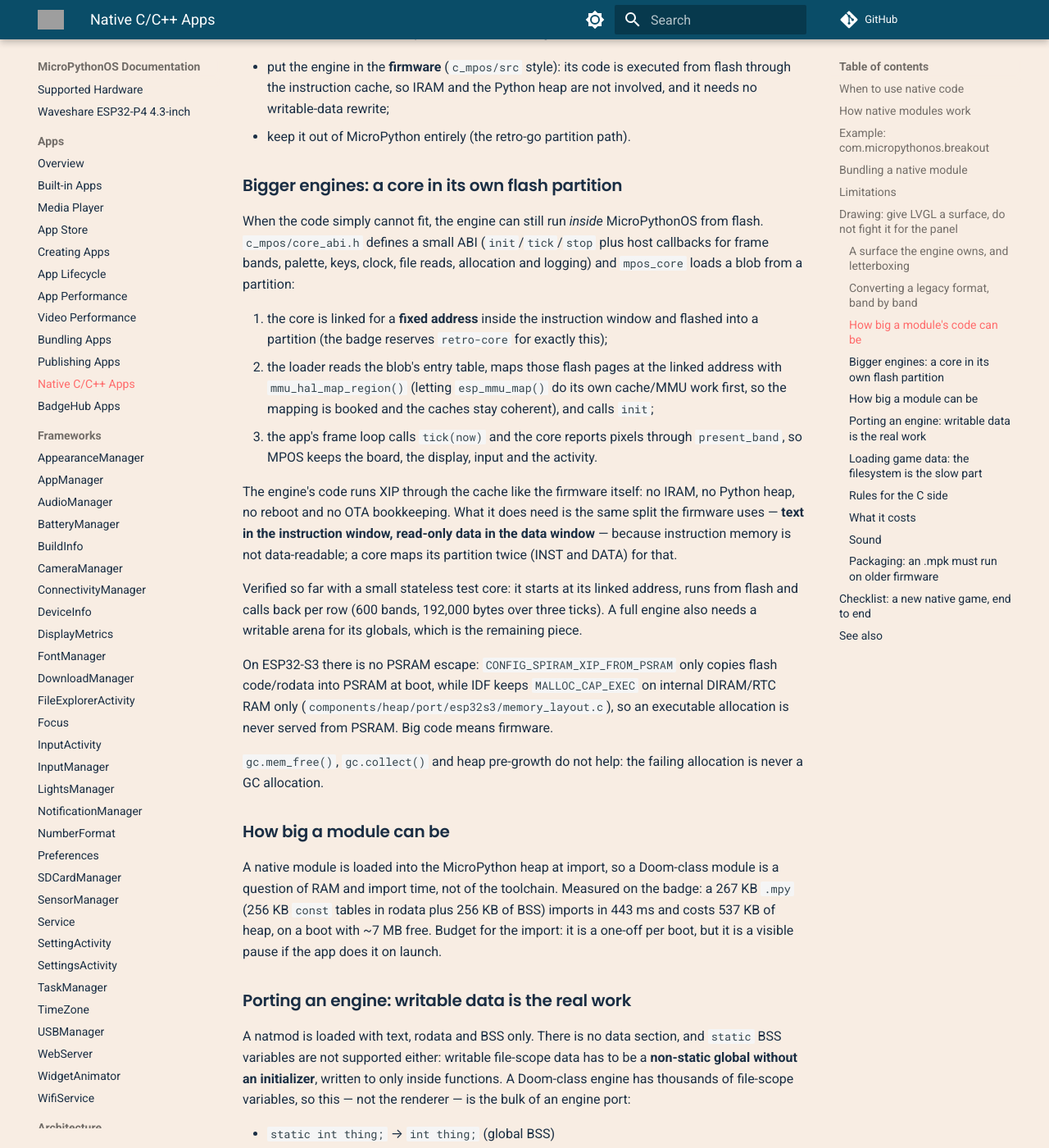
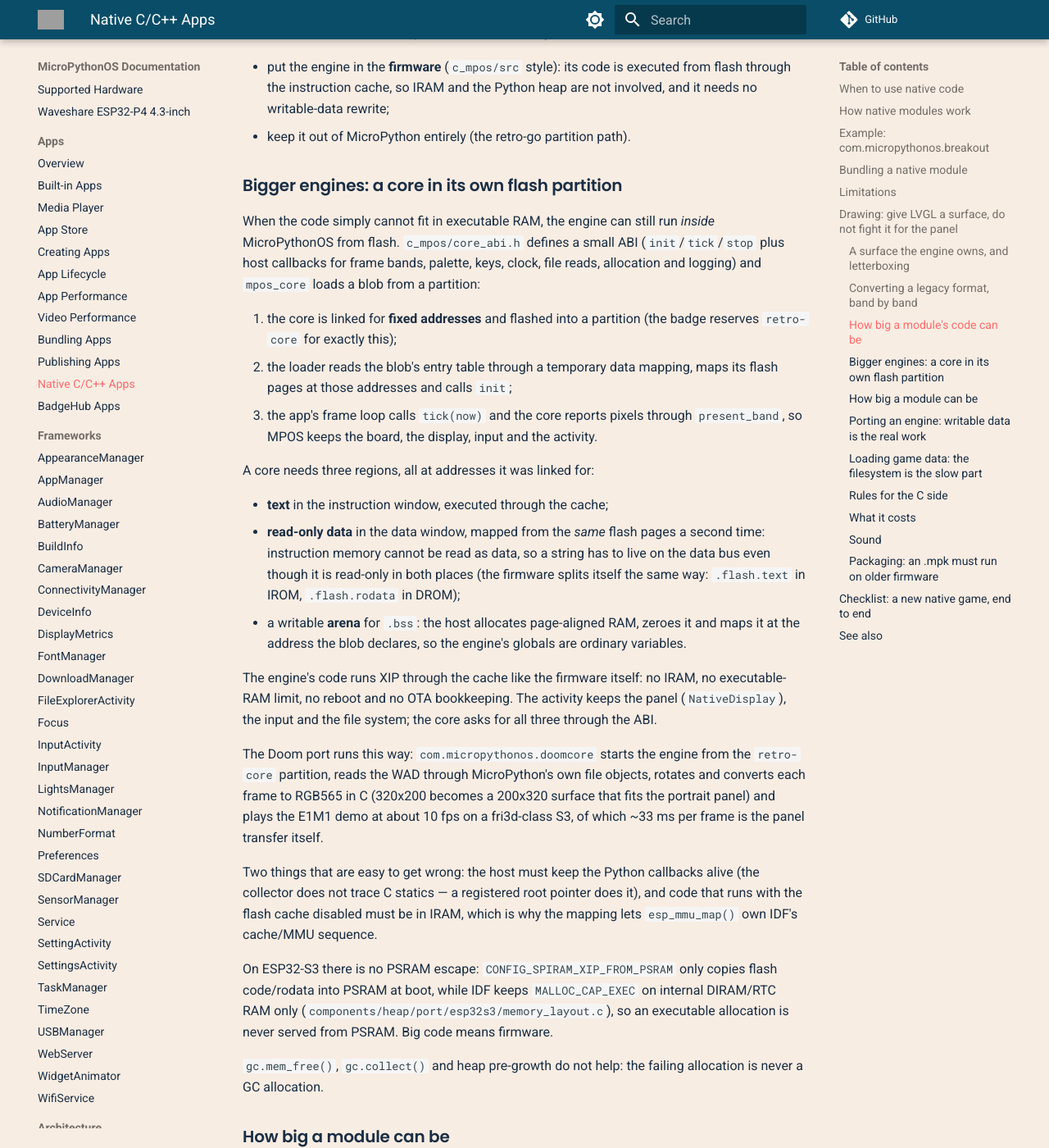
Before and after one commit to MicroPythonOS/docs, an MkDocs documentation site: the page built from docs/apps/native-apps.md, in a window 1280 px wide and 1400 px high, scrolled down 4699 px. Shown: the whole window at 82% size. Built offline with MkDocs 1.6.1 and Material for MkDocs 9.7.7, drawn with Linux system fonts in a browser that asks for light colours; comment, search, counter and statistics services are not loaded; grey boxes are pictures that could not be loaded.

Commit message:
native apps: cores now have all three memory regions
Update the flash-resident core section: text in the instruction window,
read-only data in the data window (same flash pages mapped twice), and .bss in
an arena the host maps at a fixed address. Note that the Doom port runs this way
on an S3 - engine from the retro-core partition, WAD through MicroPython's file
objects, 10 fps on a fri3d-class board - and the two traps (GC does not trace C
statics; code under a disabled flash cache must be in IRAM).

```diff
--- a/docs/apps/native-apps.md
+++ b/docs/apps/native-apps.md
@@ -212,30 +212,45 @@ its code section. Options if the code is big:
 
 ### Bigger engines: a core in its own flash partition
 
-When the code simply cannot fit, the engine can still run *inside* MicroPythonOS
-from flash. `c_mpos/core_abi.h` defines a small ABI (`init`/`tick`/`stop` plus
-host callbacks for frame bands, palette, keys, clock, file reads, allocation and
-logging) and `mpos_core` loads a blob from a partition:
+When the code simply cannot fit in executable RAM, the engine can still run
+*inside* MicroPythonOS from flash. `c_mpos/core_abi.h` defines a small ABI
+(`init`/`tick`/`stop` plus host callbacks for frame bands, palette, keys, clock,
+file reads, allocation and logging) and `mpos_core` loads a blob from a
+partition:
 
-1. the core is linked for a **fixed address** inside the instruction window and
-   flashed into a partition (the badge reserves `retro-core` for exactly this);
-2. the loader reads the blob's entry table, maps those flash pages at the linked
-   address with `mmu_hal_map_region()` (letting `esp_mmu_map()` do its own
-   cache/MMU work first, so the mapping is booked and the caches stay coherent),
-   and calls `init`;
+1. the core is linked for **fixed addresses** and flashed into a partition (the
+   badge reserves `retro-core` for exactly this);
+2. the loader reads the blob's entry table through a temporary data mapping,
+   maps its flash pages at those addresses and calls `init`;
 3. the app's frame loop calls `tick(now)` and the core reports pixels through
    `present_band`, so MPOS keeps the board, the display, input and the activity.
 
+A core needs three regions, all at addresses it was linked for:
+
+* **text** in the instruction window, executed through the cache;
+* **read-only data** in the data window, mapped from the *same* flash pages a
+  second time: instruction memory cannot be read as data, so a string has to
+  live on the data bus even though it is read-only in both places (the firmware
+  splits itself the same way: `.flash.text` in IROM, `.flash.rodata` in DROM);
+* a writable **arena** for `.bss`: the host allocates page-aligned RAM, zeroes it
+  and maps it at the address the blob declares, so the engine's globals are
+  ordinary variables.
+
 The engine's code runs XIP through the cache like the firmware itself: no IRAM,
-no Python heap, no reboot and no OTA bookkeeping. What it does need is the same
-split the firmware uses — **text in the instruction window, read-only data in the
-data window** — because instruction memory is not data-readable; a core maps its
-partition twice (INST and DATA) for that.
+no executable-RAM limit, no reboot and no OTA bookkeeping. The activity keeps
+the panel (`NativeDisplay`), the input and the file system; the core asks for all
+three through the ABI.
 
-Verified so far with a small stateless test core: it starts at its linked
-address, runs from flash and calls back per row (600 bands, 192,000 bytes over
-three ticks). A full engine also needs a writable arena for its globals, which is
-the remaining piece.
+The Doom port runs this way: `com.micropythonos.doomcore` starts the engine from
+the `retro-core` partition, reads the WAD through MicroPython's own file objects,
+rotates and converts each frame to RGB565 in C (320x200 becomes a 200x320
+surface that fits the portrait panel) and plays the E1M1 demo at about 10 fps on
+a fri3d-class S3, of which ~33 ms per frame is the panel transfer itself.
+
+Two things that are easy to get wrong: the host must keep the Python callbacks
+alive (the collector does not trace C statics — a registered root pointer does
+it), and code that runs with the flash cache disabled must be in IRAM, which is
+why the mapping lets `esp_mmu_map()` own IDF's cache/MMU sequence.
 
 On ESP32-S3 there is no PSRAM escape: `CONFIG_SPIRAM_XIP_FROM_PSRAM` only copies
 flash code/rodata into PSRAM at boot, while IDF keeps `MALLOC_CAP_EXEC` on
```
